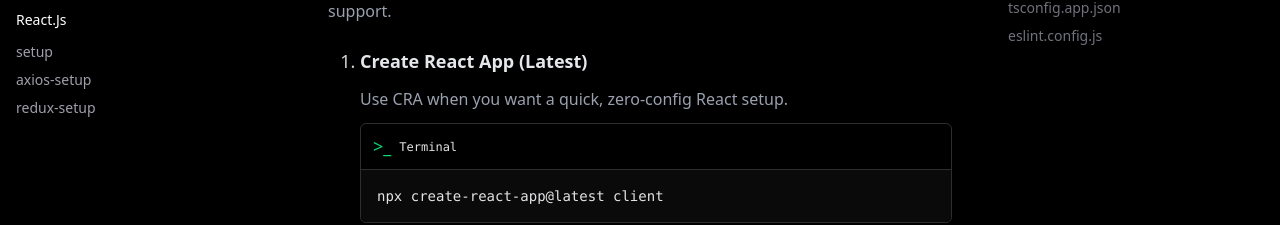
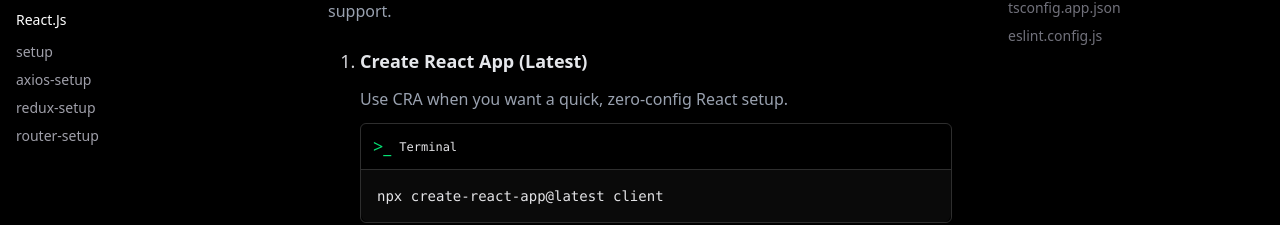
Before and after one commit to Vinitsarvaiya/new-projects, a React (Vite) app: page /setup in a window 1280 px wide. Shown: the part 202-427 px from the top of the page. Built offline with nearby package versions, Linux system fonts and the light colour scheme; some icons are missing.

Commit message:
added redux pages

```diff
--- a/src/App.tsx
+++ b/src/App.tsx
@@ -13,7 +13,7 @@
 // import PostgresNode from "./pages/PostgresNode";
 import Navbar from "./components/navbar/Navbar";
 import Docs from "./pages/Docs";
-import { reactAxios, reactDocs, reactRedux } from "./data/ReactDocs";
+import { reactAxios, reactDocs, reactRedux, reactRouter } from "./data/ReactDocs";
 
 
 function App() {
@@ -26,6 +26,7 @@
         <Route path="/setup" element={<Docs src={reactDocs}/>} />
         <Route path="/axios" element={<Docs src={reactAxios}/>} />
         <Route path="/redux-setup" element={<Docs src={reactRedux}/>} />
+        <Route path="/router-setup" element={<Docs src={reactRouter}/>} />
         {/* <Route path="/nextjs" element={<NextJS />} />
          <Route path="/hooks" element={<UserHookDoc />} />
         <Route path="/backend" element={<Backend />} />
--- a/src/data/ReactDocs.ts
+++ b/src/data/ReactDocs.ts
@@ -193,18 +193,203 @@
       },
       {
         heading: "Create Redux Store",
+        important: true,
         description:
           "Central store configuration using configureStore.",
         block: true,
         code: `import { configureStore } from "@reduxjs/toolkit";
-    import authReducer from "./auth.reducer";
+import authReducer from "./reducer/authantication.reducer";
 
 export const store = configureStore({
   reducer: {
     auth: authReducer,
   },
-    });`,
+});
+
+export type RootState = ReturnType<typeof store.getState>;
+export type AppDispatch = typeof store.dispatch;`,
+      },
+      {
+        heading: "Create Auth Async Actions( Action paege for redux)",
+        description:
+          "here is paths --> src/store/actions/authantication.actions.ts",
+        block: true,
+        code: `// src/store/actions/authantication.actions.ts
+import { createAsyncThunk } from "@reduxjs/toolkit";
+import API from "../../api/axios";
+import Toast from "../../components/toast";
+import { ToastMessages } from "../../constants/toasts";
+
+export const SignUpAction = createAsyncThunk(
+  "/api/authentication/signup",
+  async (userData, thunkAPI) => {
+    try {
+      const response = await API.post("/api/authentication/signup", userData);
+      Toast.success(ToastMessages.SUCCESS.AUTH.ACTION.SIGNUP_SUCCESS);
+      return response.data;
+    } catch (error: any) {
+      return thunkAPI.rejectWithValue(
+        error?.response?.data || "Signup failed"
+      );
+    }
+  }
+);`,
+      },
+      {
+        heading: "Create Auth Slice Reducers( Reducers paege for redux)",
+        description:
+          "here is paths --> src/store/reducer/authantication.reducer.ts",
+        block: true,
+        code: `// src/store/reducer/authantication.reducer.ts
+import { createSlice } from "@reduxjs/toolkit";
+import { SignUpAction } from "../actions/authantication.actions";
+
+const initialState = {
+  loading: {
+    signUp: false,
+  },
+  message: null,
+  error: null,
+};
+
+const authSlice = createSlice({
+  name: "authentication",
+  initialState,
+  reducers: {
+    clearMessage: (state) => {
+      state.message = null;
+    },
+    clearError: (state) => {
+      state.error = null;
+    },
+  },
+  extraReducers: (builder) => {
+    builder.addCase(SignUpAction.pending, (state) => {
+      state.loading.signUp = true;
+    });
+    builder.addCase(SignUpAction.fulfilled, (state, action) => {
+      state.loading.signUp = false;
+      state.message = action.payload.message;
+    });
+    builder.addCase(SignUpAction.rejected, (state, action) => {
+      state.loading.signUp = false;
+      state.error = action.error.message;
+    });
+  },
+});
+
+export const { clearMessage, clearError } = authSlice.actions;
+export default authSlice.reducer;`,
+      },
+    ],
+  },
+  {
+    title: "Redux Auth Context",
+    description:
+      "Setip of Context API for authentication state management.",
+    sections: [
+      {
+        heading: "Install dependencies",
+        description:
+          "here is paths --> src/context/AuthContext.tsx",
+        block: true,
+        code: `// src/context/AuthContext.tsx
+import { createContext, useContext, useEffect, useState } from "react";
+import API from "@/libs/axios";
+
+const AuthContext = createContext<any>(null);
+
+export const AuthProvider = ({ children }: { children: React.ReactNode }) => {
+  const [authUser, setAuthUser] = useState(null);
+  const [loading, setLoading] = useState(true);
+
+  useEffect(() => {
+    API.get("/user/me")
+      .then(res => setAuthUser(res.data.data))
+      .finally(() => setLoading(false));
+  }, []);
+
+  return (
+    <AuthContext.Provider value={{ authUser, loading, setAuthUser }}>
+      {children}
+    </AuthContext.Provider>
+  );
+};
+
+export const useAuth = () => useContext(AuthContext);`
       },
     ],
   }
 ]
+
+export const reactRouter = [
+  {
+    title: "Router Setup (Public & Private Routes)",
+    description:
+      "Controls public and private routes, allowing access only to authenticated users while keeping navigation clean and secure.",
+    sections: [
+      {
+        heading: "Create Route handler page",
+        description:
+          "src/router/index.tsx",
+        block: true,
+        code: `// src/router/index.tsx
+import { createBrowserRouter } from "react-router-dom";
+
+// Layouts
+import PublicRoute from "@/layout/PublicLayout";
+import PrivateRoute from "@/layout/PrivateLayout";
+
+// Public Pages
+import Login from "@/pages/auth/login";
+import Signup from "@/pages/auth/signup";
+import ForgotPassword from "@/pages/auth/forgot-password";
+import ResetPassword from "@/pages/auth/reset-password";
+import VerifyEmail from "@/pages/auth/verify-mail";
+
+// Private Pages
+import Dashboard from "@/pages/dashboard";
+import Project from "@/pages/project/project";
+import CreateProject from "@/pages/project/createProject";
+import Overview from "@/views/overview/Overview";
+import Keywords from "@/pages/keywords/keywords";
+import Settings from "@/pages/settings/settings";
+import Billings from "@/pages/settings/billings/billings";
+
+// Common
+import NotFoundPage from "@/pages/notFound";
+
+const router = createBrowserRouter([
+  {
+    // Public routes (no authentication required)
+    element: <PublicRoute />,
+    children: [
+      { path: "/login", element: <Login /> },
+      { path: "/signup", element: <Signup /> },
+      { path: "/forgot-password", element: <ForgotPassword /> },
+      { path: "/account/reset/password/:token", element: <ResetPassword /> },
+      { path: "/verify/:token", element: <VerifyEmail /> },
+      { path: "*", element: <NotFoundPage /> },
+    ],
+  },
+  {
+    // Private routes (authentication required)
+    element: <PrivateRoute />,
+    children: [
+      { path: "/", element: <Dashboard /> },
+      { path: "/app-project", element: <Project /> },
+      { path: "/app-project/create", element: <CreateProject /> },
+      { path: "/app-project/view/:projectId", element: <Overview /> },
+      { path: "/keywords", element: <Keywords /> },
+      { path: "/settings", element: <Settings /> },
+      { path: "/settings/billing", element: <Billings /> },
+      { path: "*", element: <NotFoundPage /> },
+    ],
+  },
+]);
+
+export default router;`,
+      },
+    ],
+  },
+];
--- a/src/data/docsConfig.ts
+++ b/src/data/docsConfig.ts
@@ -56,6 +56,7 @@
       { id: "setup", label: "setup" },
       { id: "axios", label: "axios-setup" },
       { id: "redux-setup", label: "redux-setup" },
+      { id: "router-setup", label: "router-setup" },
       // { id: "compiler", label: "Next.js Compiler" },
       // { id: "browsers", label: "Supported Browsers" },
     ],
```
Lines whose indentation alone changed are shown as unchanged.
